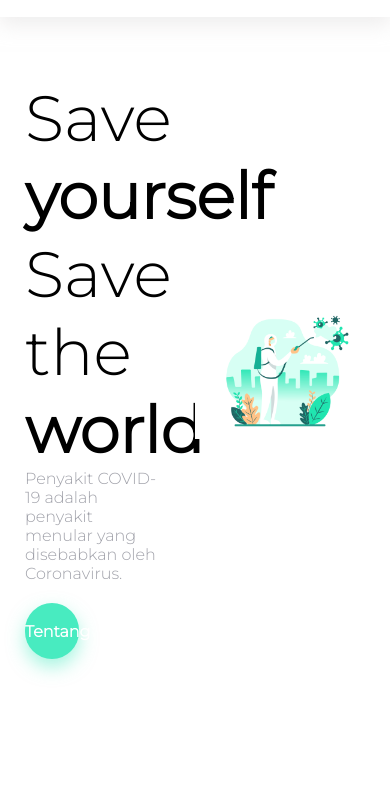
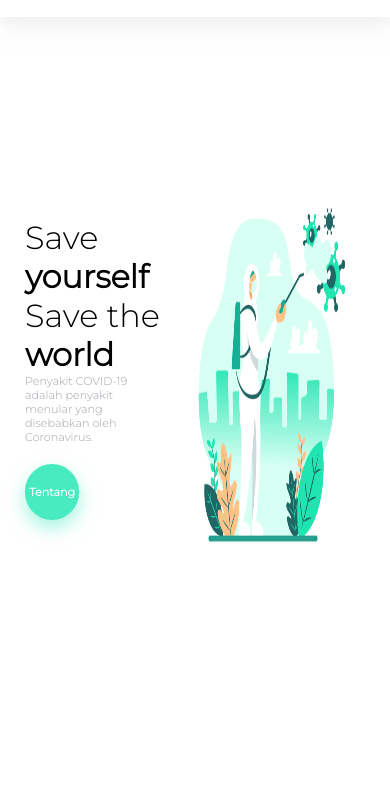
Before and after one commit to AdyPutra3234/corona-LandingPage, a website built with webpack: page src/index.html in a window 390 px wide. Shown: the part 53-844 px from the top of the page. Built offline with nearby package versions, Linux system fonts and the light colour scheme.

Commit message:
create responsive heroComponent

```diff
--- a/src/script/components/heroComp/heroComp.css
+++ b/src/script/components/heroComp/heroComp.css
@@ -8,7 +8,8 @@
 
 .hero img {
     display: inline-block;
-    width: 50%;
+    width: 60%;
+    height: 50%;
 }
 
 .hero .text-banner {
@@ -25,3 +26,13 @@
     margin: 0;
     color: #A1A2AA;
 }
+
+@media (max-width: 750px) {
+    .hero .text-banner h1 {
+        font-size: 2em;
+    }
+
+    .hero .text-banner p {
+        font-size: 0.7em;
+    }
+}
```
